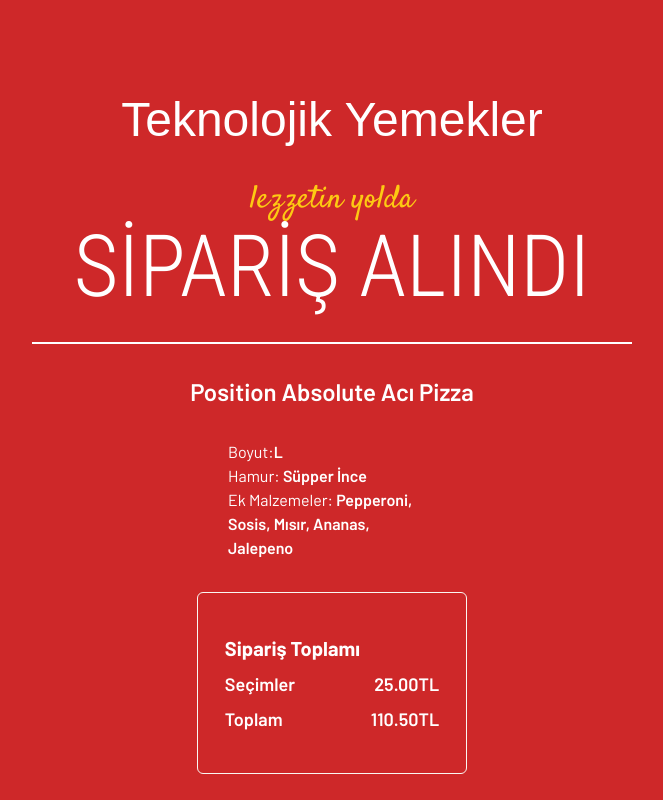
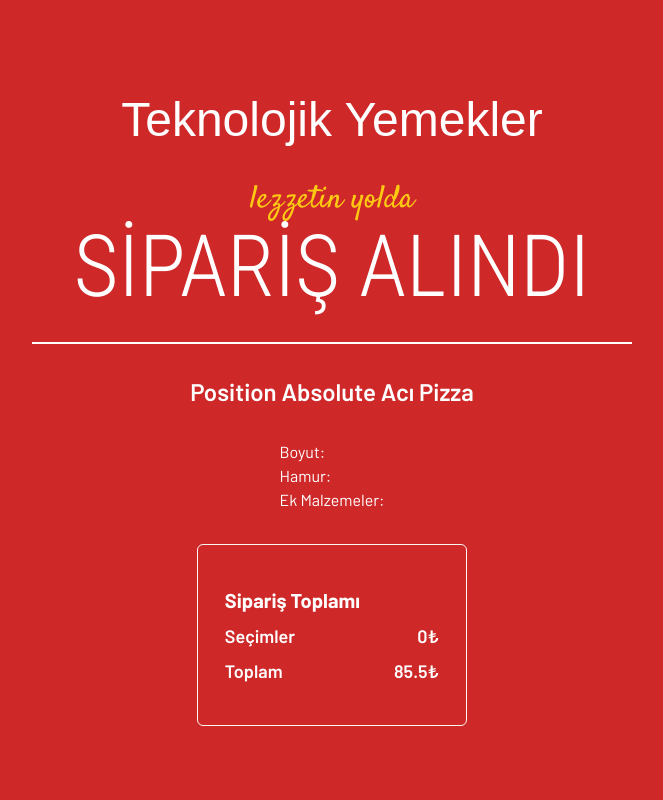
Before and after one commit to BSenaS/pizza-vue, a Vue app: page /success in a window 1280 px wide. Shown: the whole page, without its empty margins (308-971 px from the left). Built offline with nearby package versions, Linux system fonts and the light colour scheme; a web font is replaced by a local one.

Commit message:
Creates Pinia Global Store -Changes static data to pinia dynamic states. -Navigates to success (without validations) -Creates types for State

```diff
--- a/src/components/pizza/PizzaCalculate.vue
+++ b/src/components/pizza/PizzaCalculate.vue
@@ -1,27 +1,51 @@
-<script setup lang="ts"></script>
+<script setup lang="ts">
+import router from '@/router'
+import { useFormStore } from '@/stores/formStore'
+import { storeToRefs } from 'pinia'
+
+const formStore = useFormStore()
+const { incrementPizzaCount, decrementPizzaCount } = formStore
+const { totalCost, pizzaState, ingredientsCost } = storeToRefs(formStore)
+
+const navigateToSuccess = () => {
+  router.push('/success')
+}
+</script>
 
 <template>
   <div
     class="flex flex-col items-center gap-2 sm:flex-row font-barlow font-semibold w-full sm:justify-between sm:items-start py-12"
   >
     <div class="flex items-center bg-[#FAF7F2] h-[60px] rounded-md gap-2">
-      <button class="px-8 h-full rounded-md hover:bg-[#FDC913] delayed-transition">-</button>
-      1
-      <button class="px-8 h-full rounded-md hover:bg-[#FDC913] delayed-transition">+</button>
+      <button
+        class="px-8 h-full rounded-md hover:bg-[#FDC913] delayed-transition"
+        @click="decrementPizzaCount"
+      >
+        -
+      </button>
+      {{ pizzaState.pizzaCount }}
+      <button
+        class="px-8 h-full rounded-md hover:bg-[#FDC913] delayed-transition"
+        @click="incrementPizzaCount"
+      >
+        +
+      </button>
     </div>
 
     <div class="flex flex-col w-full sm:w-[60%] font-barlow gap-4 mt-2 sm:mt-0 bg-[#FAF7F2] pt-8">
       <h2 class="text-xl font-semibold mx-8">Sipariş Toplamı</h2>
       <div class="flex justify-between text-[18px] text-[#5F5F5F] mx-8">
         <span>Seçimler</span>
-        <span>25.00tl</span>
+        <span>{{ ingredientsCost }}₺</span>
       </div>
       <div class="flex justify-between text-[18px] text-[#CE2829] mx-8 pb-4">
         <span>Toplam</span>
-        <span>100.00tl</span>
+        <span>{{ totalCost }}₺</span>
       </div>
+
       <button
         class="bg-[#FDC913] text-[18px] font-semibold rounded-b-md px-4 py-3 cursor-pointer hover:opacity-80"
+        @click="navigateToSuccess"
       >
         SİPARİŞ VER
       </button>
--- a/src/components/pizza/PizzaForm.vue
+++ b/src/components/pizza/PizzaForm.vue
@@ -1,8 +1,11 @@
 <script setup lang="ts">
+import { computed } from 'vue'
 import { toppingsArr, pizzaSize, doughSize } from '@/data'
 import PizzaCalculate from './PizzaCalculate.vue'
+import { useFormStore } from '../../stores/formStore'
+const formStore = useFormStore()
+const { pizzaState } = formStore
 </script>
-
 <template>
   <div class="w-full font-barlow">
     <div class="flex flex-col max-w-[600px] font-barlow sm:mx-auto mx-2 gap-8">
@@ -13,12 +16,18 @@
           <div class="flex">
             <div class="flex flex-wrap justify-between gap-2 relative">
               <label
-                v-for="(pizza, index) in pizzaSize"
+                v-for="(size, index) in pizzaSize"
                 :key="index"
                 class="flex gap-2 topping-label items-center text-[#5F5F5F] font-medium font-barlow"
               >
-                <input type="radio" name="pizzaSize" class="size-radio rounded-full" />
-                <span class="absolute ml-[17px]">{{ pizza }}</span>
+                <input
+                  type="radio"
+                  name="pizzaSize"
+                  class="size-radio rounded-full"
+                  :value="size"
+                  v-model="pizzaState.pizzaSizeState"
+                />
+                <span class="absolute ml-[17px]">{{ size }} </span>
               </label>
             </div>
           </div>
@@ -27,6 +36,7 @@
           <h2 class="text-xl font-semibold">Hamur Seç <span>*</span></h2>
           <select
             class="text-[#5F5F5F] font-medium font-barlow w-[200px] bg-[#FAF7F2] py-4 rounded-md sm:w-[250px] sm:pl-2"
+            v-model="pizzaState.doughSizeState"
           >
             <option disabled selected class="text-[#5F5F5F] font-medium">
               Hamur Kalınlığı Seç
@@ -46,7 +56,12 @@
             class="flex gap-2 topping-label items-center text-[#5F5F5F] font-bold font-barlow w-[45%] sm:w-[32%]"
             :class="{ 'sm:ml-1 sm:mr-auto mr-0 ml-0': index === toppingsArr.length - 1 }"
           >
-            <input type="checkbox" class="topping-checkbox flex items-center justify-center" />
+            <input
+              type="checkbox"
+              class="topping-checkbox flex items-center justify-center"
+              :value="topping"
+              v-model="pizzaState.extraIngredients"
+            />
             {{ topping }}
           </label>
         </div>
@@ -58,6 +73,7 @@
           name="Siparis Notu"
           placeholder="Siparişine eklemek istediğin bir not var mı?"
           class="flex w-full pt-6 pl-3 text-[#5F5F5F] font-medium bg-[#FAF7F2] rounded-md"
+          v-model="pizzaState.customerNote"
         ></textarea>
       </div>
       <hr class="border w-full border-[#5F5F5F80] opacity-50" />
--- a/src/stores/counter.ts
+++ /dev/null
@@ -1,12 +0,0 @@
-import { ref, computed } from 'vue'
-import { defineStore } from 'pinia'
-
-export const useCounterStore = defineStore('counter', () => {
-  const count = ref(0)
-  const doubleCount = computed(() => count.value * 2)
-  function increment() {
-    count.value++
-  }
-
-  return { count, doubleCount, increment }
-})
--- /dev/null
+++ b/src/stores/formStore.ts
@@ -0,0 +1,31 @@
+import { ref, computed, watch } from 'vue'
+import { defineStore } from 'pinia'
+import { type PizzaType } from '../type/types'
+
+export const useFormStore = defineStore('formStore', () => {
+  const pizzaState = ref<PizzaType>({
+    pizzaSizeState: '',
+    doughSizeState: '',
+    extraIngredients: [],
+    customerNote: '',
+    pizzaCount: 1
+  })
+
+  const totalCost = computed(() => {
+    return pizzaState.value.pizzaCount * 85.5 + pizzaState.value.extraIngredients.length * 5
+  })
+  const ingredientsCost = computed<number>(() => {
+    return pizzaState.value.extraIngredients.length * 5
+  })
+  const incrementPizzaCount = () => {
+    pizzaState.value.pizzaCount++
+    console.log(pizzaState.value)
+  }
+
+  const decrementPizzaCount = () => {
+    if (pizzaState.value.pizzaCount <= 1) return
+    pizzaState.value.pizzaCount--
+  }
+
+  return { pizzaState, totalCost, incrementPizzaCount, decrementPizzaCount, ingredientsCost }
+})
--- /dev/null
+++ b/src/type/types.ts
@@ -0,0 +1,9 @@
+type PizzaType = {
+  pizzaSizeState: string
+  doughSizeState: string
+  extraIngredients: string[]
+  customerNote: string
+  pizzaCount: number
+}
+
+export { type PizzaType }
--- a/src/views/SuccessView.vue
+++ b/src/views/SuccessView.vue
@@ -1,4 +1,10 @@
-<script setup lang="ts"></script>
+<script setup lang="ts">
+import { useFormStore } from '@/stores/formStore'
+import { storeToRefs } from 'pinia'
+
+const formStore = useFormStore()
+const { totalCost, pizzaState, ingredientsCost } = storeToRefs(formStore)
+</script>
 
 <template>
   <div class="w-full min-h-screen bg-[#CE2829] text-white font-barlow">
@@ -16,16 +22,18 @@
         <div class="flex flex-col max-w-52 flex-wrap">
           <div>
             <span>Boyut:</span>
-            <span class="font-semibold">L</span>
+            <span class="font-semibold">{{ pizzaState.doughSizeState }}</span>
           </div>
           <div>
             <span>Hamur: </span>
-            <span class="font-semibold">Süpper İnce</span>
+            <span class="font-semibold">{{ pizzaState.pizzaSizeState }}</span>
           </div>
           <div class="flex">
             <span
               >Ek Malzemeler:
-              <span class="font-semibold">Pepperoni, Sosis, Mısır, Ananas, Jalepeno</span>
+              <span v-for="item in pizzaState.extraIngredients" :key="item" class="font-semibold">{{
+                item
+              }}</span>
             </span>
           </div>
         </div>
@@ -38,11 +46,11 @@
             <span class="text-[20px] font-bold">Sipariş Toplamı</span>
             <div class="flex justify-between font-semibold">
               <span>Seçimler</span>
-              <span>25.00TL</span>
+              <span>{{ ingredientsCost }}₺</span>
             </div>
             <div class="flex justify-between font-semibold">
               <span>Toplam</span>
-              <span>110.50TL</span>
+              <span>{{ totalCost }}₺</span>
             </div>
           </div>
         </div>
--- a/tsconfig.app.json
+++ b/tsconfig.app.json
@@ -1,6 +1,6 @@
 {
   "extends": "@vue/tsconfig/tsconfig.dom.json",
-  "include": ["env.d.ts", "src/**/*", "src/**/*.vue"],
+  "include": ["env.d.ts", "src/**/*", "src/**/*.vue", "src/**/*.ts"],
   "exclude": ["src/**/__tests__/*"],
   "compilerOptions": {
     "composite": true,
```
